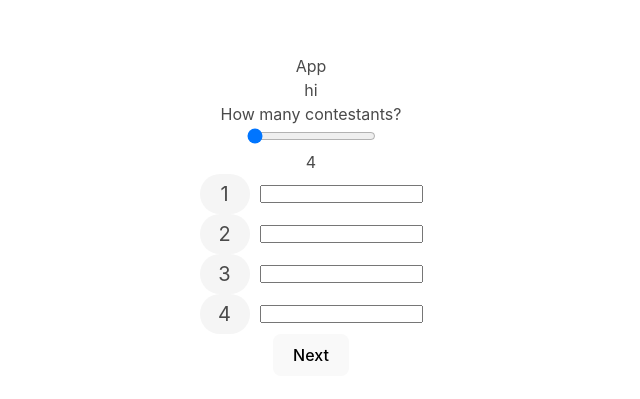
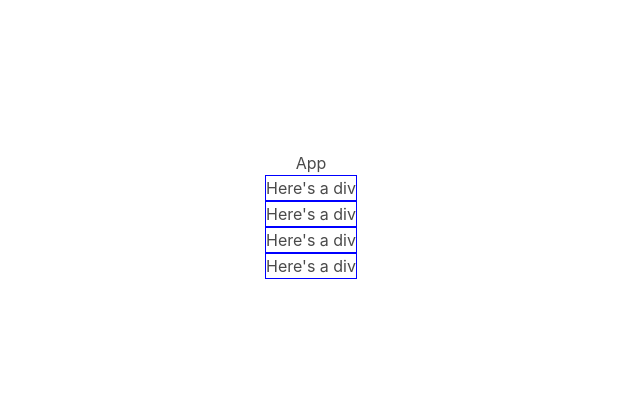
Before and after one commit to harrisimon/bracketeer, a React (Vite) app: page / in a window 1280 px wide. Shown: the part 185-584 px from the top of the page, without its empty margins (329-969 px from the left). Built offline with nearby package versions, Linux system fonts and the light colour scheme.

Commit message:
begin to render tournament with CSS grid

```diff
--- a/package.json
+++ b/package.json
@@ -15,6 +15,7 @@
     "@types/d3": "^7.4.0",
     "@types/node": "18.15.13",
     "@types/react-beautiful-dnd": "^13.1.4",
+    "axios": "^1.4.0",
     "body-parser": "^1.20.2",
     "cors": "^2.8.5",
     "d3": "^7.8.4",
--- /dev/null
+++ b/src/assets/test_data/test-tournament.ts
@@ -0,0 +1,90 @@
+const testTournamentData = {
+  tournament: {
+    _id: '646278bfb3ad34c731682253',
+    createTime: 1684175039253,
+    roundInterval: 3000000,
+    displayVotesDuringRound: false,
+    __v: 0,
+  },
+  matchUps: [
+    {
+      _id: '646278bfb3ad34c731682255',
+      tournament: '646278bfb3ad34c731682253',
+      contestant1votes: 0,
+      contestant2votes: 0,
+      round: 3,
+      matchNumber: 7,
+      __v: 0,
+    },
+    {
+      _id: '646278bfb3ad34c731682258',
+      tournament: '646278bfb3ad34c731682253',
+      contestant1votes: 0,
+      contestant2votes: 0,
+      next: 7,
+      round: 2,
+      matchNumber: 6,
+      __v: 0,
+    },
+    {
+      _id: '646278bfb3ad34c731682259',
+      tournament: '646278bfb3ad34c731682253',
+      contestant1votes: 0,
+      contestant2votes: 0,
+      next: 7,
+      round: 2,
+      matchNumber: 5,
+      __v: 0,
+    },
+    {
+      _id: '646278bfb3ad34c731682264',
+      tournament: '646278bfb3ad34c731682253',
+      contestant1: '646278bfb3ad34c73168225c',
+      contestant2: '646278bfb3ad34c73168225e',
+      contestant1votes: 0,
+      contestant2votes: 0,
+      next: 6,
+      round: 1,
+      matchNumber: 4,
+      __v: 0,
+    },
+    {
+      _id: '646278bfb3ad34c731682265',
+      tournament: '646278bfb3ad34c731682253',
+      contestant1: '646278bfb3ad34c731682260',
+      contestant2: '646278bfb3ad34c731682262',
+      contestant1votes: 0,
+      contestant2votes: 0,
+      next: 6,
+      round: 1,
+      matchNumber: 3,
+      __v: 0,
+    },
+    {
+      _id: '646278bfb3ad34c73168226f',
+      tournament: '646278bfb3ad34c731682253',
+      contestant1: '646278bfb3ad34c731682267',
+      contestant2: '646278bfb3ad34c731682269',
+      contestant1votes: 0,
+      contestant2votes: 0,
+      next: 5,
+      round: 1,
+      matchNumber: 2,
+      __v: 0,
+    },
+    {
+      _id: '646278bfb3ad34c731682270',
+      tournament: '646278bfb3ad34c731682253',
+      contestant1: '646278bfb3ad34c73168226b',
+      contestant2: '646278bfb3ad34c73168226d',
+      contestant1votes: 0,
+      contestant2votes: 0,
+      next: 5,
+      round: 1,
+      matchNumber: 1,
+      __v: 0,
+    },
+  ],
+};
+
+export default testTournamentData;
--- a/src/client/App.css
+++ b/src/client/App.css
@@ -24,3 +24,11 @@
   display: grid;
   grid-template-rows: (repeat(4));
 }
+
+.bracket-render-grid {
+  display: grid;
+}
+
+.bracket-test-div {
+  border: 1px solid blue;
+}
--- a/src/client/App.tsx
+++ b/src/client/App.tsx
@@ -4,6 +4,7 @@ import './App.css';
 import BracketNode from './../client/components/BracketNode';
 import Input from './components/Input';
 import CreateBracket from './components/CreateBracket';
+import Bracket from './components/Bracket';
 
 function App() {
   const [count, setCount] = useState(0);
@@ -23,7 +24,7 @@ function App() {
     <div className='App'>
       <h3>App</h3>
       {/* <Input /> */}
-      <CreateBracket />
+      <Bracket />
       {/*<BracketNode data={data}/>*/}
     </div>
   );
--- /dev/null
+++ b/src/client/components/Bracket.tsx
@@ -0,0 +1,38 @@
+import { useState, useEffect } from 'react';
+import testTournamentData from '../../assets/test_data/test-tournament';
+
+// eventually pass tournament ID into Bracket
+// use it to useQuery and set state
+
+// grid-template-areas better?
+
+const Bracket = () => {
+  const [numCols, setNumCols] = useState(0);
+  const [numRows, setNumRows] = useState(0);
+  const [matchUps, setMatchUps] = useState({});
+  // get number of rounds
+  // use it to set number of rows/cols
+  useEffect(() => {
+    setNumCols(Math.log2(testTournamentData.matchUps.length + 1));
+    setNumRows(Math.ceil(testTournamentData.matchUps.length / 2) * 6);
+  }, []);
+
+  // useCallback eventually
+  const roundOne = testTournamentData.matchUps.filter((r) => r.round === 1);
+
+  return (
+    <div
+      className='bracket-render-grid'
+      style={{
+        gridTemplateColumns: `repeat (${numCols}, 1fr)`,
+        gridTemplateRows: `repeat (${numRows}, 1fr)`,
+      }}
+    >
+      {roundOne.map(() => (
+        <div className='bracket-test-div'>Here's a div</div>
+      ))}
+    </div>
+  );
+};
+
+export default Bracket;
--- a/src/client/components/MultiStep.tsx
+++ b/src/client/components/MultiStep.tsx
@@ -19,6 +19,7 @@ export function MultiStepForm(
       return i - 1;
     });
   }
+
   function goTo(index: number) {
     setCurrStepIndex(index);
   }
```
Also changed, not shown: src/client/api/bracketCalls.ts (+19 -19 lines), 2 other files (tests, documents, lock files or other folders).
